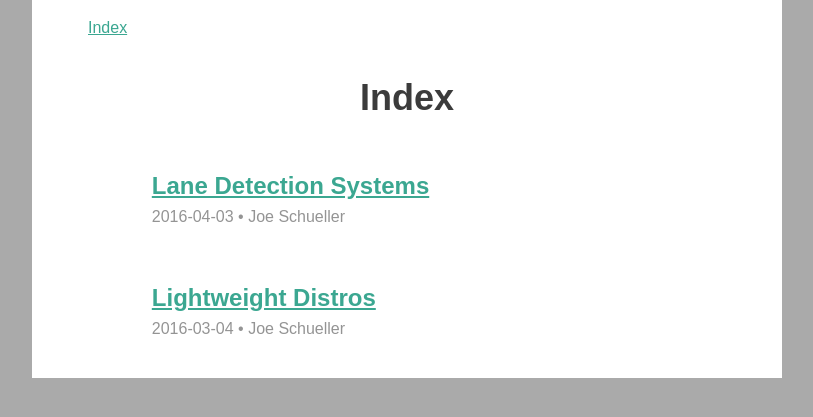
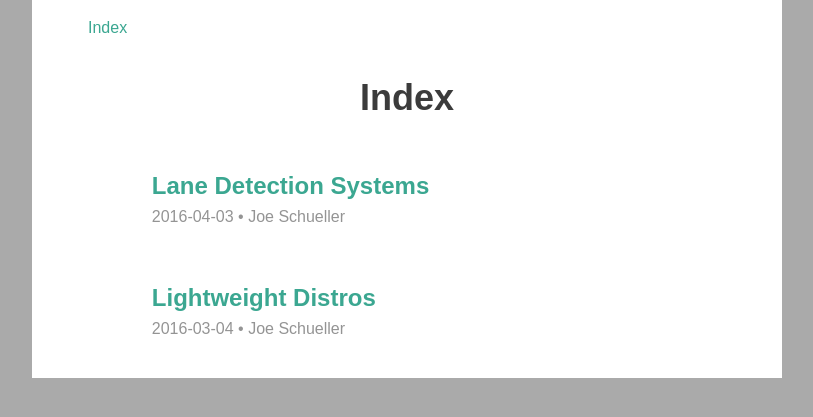
Before and after one commit to gojoe262/blog, a Jekyll site: the page built from index.html, in a window 1280 px wide. Shown: the top 417 px of the page, without its empty margins (233-1046 px from the left). Built offline with Jekyll 4.4.1, drawn with Linux system fonts in a browser that asks for light colours.

Commit message:
Removed underline from links

```diff
--- a/_sass/_common.scss
+++ b/_sass/_common.scss
@@ -69,16 +69,16 @@ p {
 }
 
 a {
-    text-decoration: underline;
+    text-decoration: none;
     color: $brand-color;
 }
 
 a:visited {
-    color: darken($brand-color, 10%);
+    color: darken($brand-color, 5%);
 }
 
 a:hover{
-    color: lighten($brand-color, 10%);
+    color: lighten($brand-color, 8%);
 }
 
 
```
